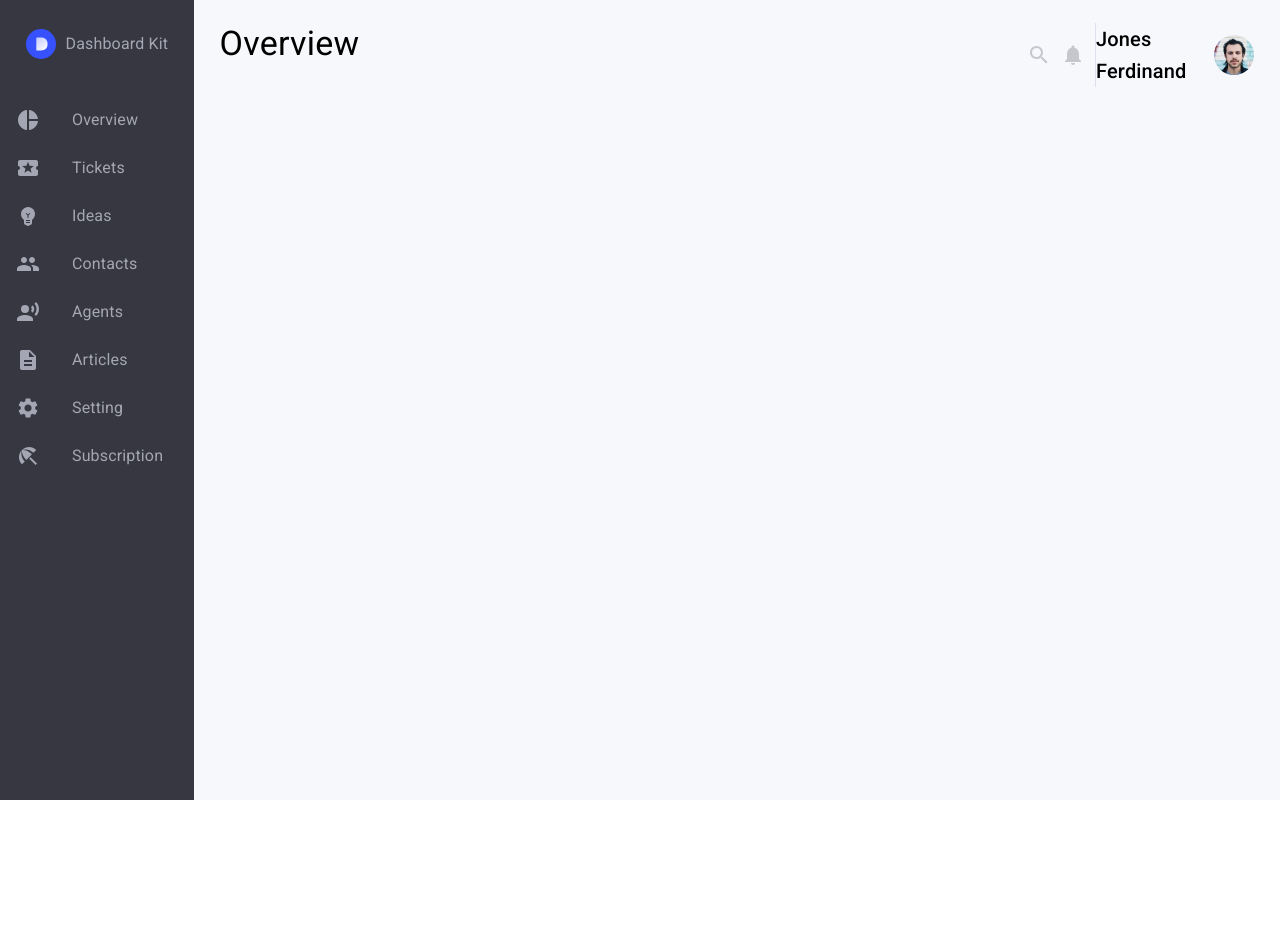
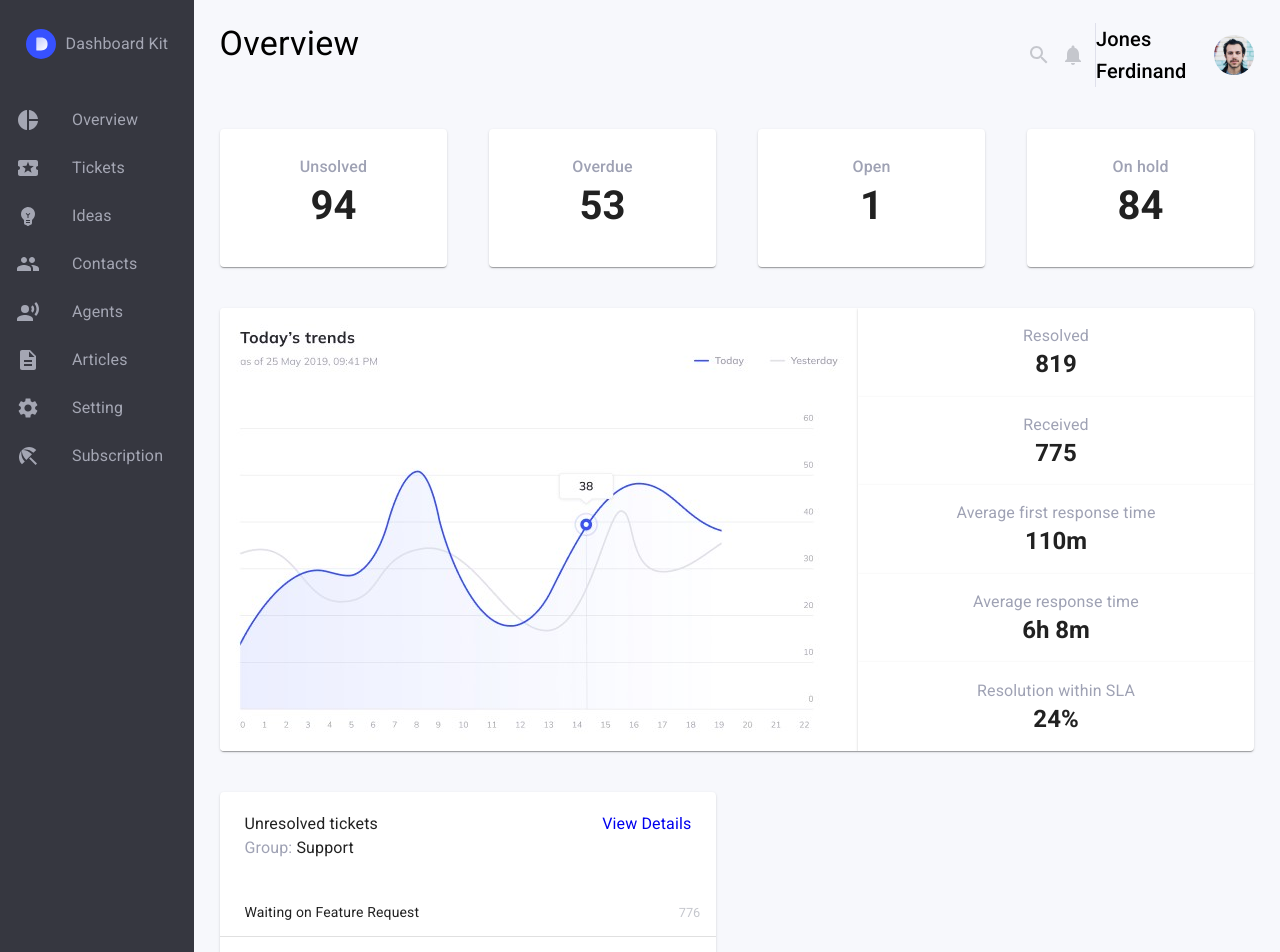
Before and after one commit to lets-code-vinay/cogncise-assignment, a React (Create React App) app: page / in a window 1280 px wide. Shown: the top 952 px of the page. Before the commit the page ends 800 px from the top, so only its background shows below. Built offline with nearby package versions, Linux system fonts and the light colour scheme.

Commit message:
working on dashboard

```diff
--- a/src/Components/Dashboard/index.jsx
+++ b/src/Components/Dashboard/index.jsx
@@ -1,14 +1,23 @@
 import React from "react";
-import { makeStyles, Box } from "@material-ui/core";
+import {
+  makeStyles,
+  Box,
+  Card,
+  CardContent,
+  Typography,
+  List,
+  ListItem,
+  ListItemText,
+  ListItemSecondaryAction,
+  Divider,
+} from "@material-ui/core";
 import Header from "../Header";
-
-const useStyle = makeStyles(() => ({
-  dashboard_container: {
-    background: "#F7F8FC",
-    width: "100%",
-    padding: "1% 2%",
-  },
-}));
+import {
+  analytics_status,
+  overviewStatus,
+  unsolved_ticket_status,
+} from "../../Configs/DashboardAnalytics/overviewStatus";
+import { Images } from "../../Configs/ImageContainer";
 
 export default function Dashboard() {
   const classes = useStyle();
@@ -17,8 +26,264 @@ export default function Dashboard() {
     <>
       <Box className={`${classes.dashboard_container} dashboard_container`}>
         <Header title={"Overview"} />
-        {/* Dashboard */}
+
+        <Box className={`${classes.ticket_status} ticket_status`}>
+          {Object.values(overviewStatus).map(
+            ({ counting = "", label = "" }, index) => {
+              return (
+                <Card
+                  className={`${classes.ticket_card} ticket_card`}
+                  key={`${label}-${index}`}
+                >
+                  <CardContent>
+                    <Typography
+                      className={`${classes.ticket_title} ticket_title`}
+                      color="textSecondary"
+                      gutterBottom
+                    >
+                      {label}
+                    </Typography>
+                    <Typography
+                      variant="h5"
+                      component="h2"
+                      className={`${classes.ticket_counting} ticket_counting`}
+                    >
+                      {counting}
+                    </Typography>
+                  </CardContent>
+                </Card>
+              );
+            }
+          )}
+        </Box>
+
+        <Box className={`${classes.analytics_1} analytics_1`}>
+          <Card className={`${classes.analytics_1_card} analytics_1_card`}>
+            <img
+              src={Images.Analytics1}
+              alt="analytics 1"
+              className={`${classes.analytics_1_image} analytics_1_image`}
+            />
+            <Box className={`${classes.analytics_1_cards} analytics_1_cards`}>
+              {Object.values(analytics_status).map(
+                ({ counting = "", label = "" }, index) => {
+                  return (
+                    <Card
+                      className={`${classes.analytics_card} analytics_card`}
+                      key={`${label}-${index}`}
+                    >
+                      <Box>
+                        <Typography
+                          className={`${classes.analytics_title} analytics_title`}
+                          color="textSecondary"
+                          gutterBottom
+                        >
+                          {label}
+                        </Typography>
+                        <Typography
+                          variant="h5"
+                          component="h2"
+                          className={`${classes.analytics_counting} analytics_counting`}
+                        >
+                          {counting}
+                        </Typography>
+                      </Box>
+                    </Card>
+                  );
+                }
+              )}
+            </Box>
+          </Card>
+        </Box>
+
+        <Box className={`${classes.analytics_2_card} analytics_2_card`}>
+          <Card className={`${classes.left_card} left_card`}>
+            <Box className={`${classes.left_card_header} left_card_header`}>
+              <Box
+                className={`${classes.left_card_title_box} left_card_title_box`}
+              >
+                <Typography>Unresolved tickets</Typography>
+                <Typography>
+                  <span className={`${classes.left_card_text} left_card_text`}>
+                    Group:
+                  </span>{" "}
+                  Support
+                </Typography>
+              </Box>
+              <a
+                href="/"
+                className={`${classes.left_card_link} left_card_link`}
+              >
+                <Typography>View Details</Typography>
+              </a>
+            </Box>
+
+            <List className={`${classes.left_list_group} left_list_group`}>
+              {Object.values(unsolved_ticket_status).map(
+                ({ label, status }, index) => {
+                  return (
+                    <>
+                      <ListItem
+                        key={label + index}
+                        role={undefined}
+                        dense
+                        button
+                        className={`${classes.left_list} left_list`}
+                      >
+                        <ListItemText
+                          primary={label}
+                          className={`${classes.list_primary} list_primary`}
+                        />
+                        <ListItemSecondaryAction
+                          className={`${classes.list_secondary} list_secondary`}
+                        >
+                          {status}
+                        </ListItemSecondaryAction>
+                      </ListItem>
+
+                      {Object.values(unsolved_ticket_status).length - 1 !==
+                        index && <Divider />}
+                    </>
+                  );
+                }
+              )}
+            </List>
+          </Card>
+
+          {/* <Card className={`${classes.right_card} right_card`}>
+            <Box className={`${classes.right_card_1} right_card_1`}>
+              <Box
+                className={`${classes.right_card_title_box} right_card_title_box`}
+              >
+                <Typography>Unresolved tickets</Typography>
+                <Typography>
+                  <span
+                    className={`${classes.right_card_group} right_card_group`}
+                  >
+                    Group:
+                  </span>{" "}
+                  Support
+                </Typography>
+              </Box>
+              <Typography>View Details</Typography>
+            </Box>
+          </Card> */}
+        </Box>
       </Box>
     </>
   );
 }
+
+const useStyle = makeStyles(() => ({
+  dashboard_container: {
+    background: "#F7F8FC",
+    width: "100%",
+    padding: "1% 2%",
+  },
+  ticket_status: {
+    display: "flex",
+    justifyContent: "space-between",
+    marginTop: "4%",
+  },
+
+  ticket_card: {
+    width: "22%",
+    padding: "1%",
+  },
+  ticket_title: {
+    width: "fit-content",
+    margin: "auto",
+    color: "#9FA2B4",
+    fontWeight: "500",
+    fontSize: "1rem",
+  },
+  ticket_counting: {
+    width: "fit-content",
+    margin: "auto",
+    fontWeight: "700",
+    fontSize: "2.5rem ",
+  },
+
+  analytics_1: {
+    marginTop: "4%",
+    display: "flex",
+    justifyContent: "space-evenly",
+    alignItems: "center",
+  },
+
+  analytics_1_card: {
+    display: "flex",
+    width: "100%",
+  },
+
+  analytics_1_image: {
+    width: "70%",
+  },
+
+  analytics_1_cards: {
+    width: "50%",
+    display: "flex",
+    flexDirection: "column",
+    justifyContent: "space-between",
+  },
+
+  analytics_card: {
+    borderRadius: "0px ",
+    height: "20%",
+    display: "flex",
+    flexDirection: "column",
+    justifyContent: "center",
+  },
+  analytics_title: {
+    width: "fit-content",
+    margin: "auto",
+    color: "#9FA2B4",
+    fontSize: "1rem",
+  },
+  analytics_counting: {
+    width: "fit-content",
+    margin: "auto",
+    fontWeight: "600",
+    fontSize: "1.5rem ",
+  },
+
+  analytics_2_card: {
+    display: "flex",
+    justifyContent: "space-between",
+    alignItems: "center",
+    marginTop: "4%",
+  },
+  left_card: {
+    width: "48%",
+  },
+
+  left_card_header: {
+    display: "flex",
+    justifyContent: "space-between",
+    alignItems: "start",
+    padding: "4% 5%",
+  },
+
+  left_list_group: {
+    // padding: "10% 0%",
+  },
+  left_list: {
+    padding: "2% 5%",
+  },
+
+  left_card_link: {
+    textDecoration: "none",
+  },
+
+  left_card_text: {
+    color: "#9FA2B4",
+  },
+
+  list_primary: {
+    fontWeight: "500",
+  },
+  list_secondary: {
+    color: "#C5C7CD",
+    fontSize: "0.8rem",
+  },
+}));
--- a/src/Components/Sidebar/index.jsx
+++ b/src/Components/Sidebar/index.jsx
@@ -16,7 +16,6 @@ const useStyle = makeStyles(() => ({
   sidebar_container: {
     backgroundColor: "#363740",
     width: "18%",
-    height: "100vh",
   },
 
   sidebar_title: {
@@ -31,12 +30,10 @@ const useStyle = makeStyles(() => ({
   },
 
   listText: {
-    // color: "#DDE2FF",
     color: "#A4A6B3",
   },
 
   listIcon: {
-    // color: "#DDE2FF",
     color: "#A4A6B3 !important",
   },
 }));
--- a/src/Components/Tickets/index.jsx
+++ b/src/Components/Tickets/index.jsx
@@ -257,6 +257,7 @@ const useStyle = makeStyles(() => ({
   ticket_container: {
     width: "100%",
     padding: "1% 2%",
+    height: "100vh",
   },
   table_container: {
     marginTop: "4%",
--- /dev/null
+++ b/src/Configs/DashboardAnalytics/overviewStatus.js
@@ -0,0 +1,60 @@
+export const overviewStatus = {
+  unsolved: {
+    label: "Unsolved",
+    counting: Math.round(Math.random() * 100),
+  },
+  overdue: {
+    label: "Overdue",
+    counting: Math.round(Math.random() * 100),
+  },
+  open: {
+    label: "Open",
+    counting: Math.round(Math.random() * 100),
+  },
+  on_hold: {
+    label: "On hold",
+    counting: Math.round(Math.random() * 100),
+  },
+};
+
+export const analytics_status = {
+  resolved: {
+    label: "Resolved",
+    counting: Math.round(Math.random() * 1000),
+  },
+  received: {
+    label: "Received",
+    counting: Math.round(Math.random() * 1000),
+  },
+  first_response: {
+    label: "Average first response time",
+    counting: `${Math.round(Math.random() * 1000)}m`,
+  },
+  response_time: {
+    label: "Average response time",
+    counting: `${Math.round(Math.random() * 10)}h 8m`,
+  },
+  resolution: {
+    label: "Resolution within SLA",
+    counting: `${Math.round(Math.random() * 100)}%`,
+  },
+};
+
+export const unsolved_ticket_status = {
+  waiting_feature: {
+    label: "Waiting on Feature Request",
+    status: Math.round(Math.random() * 1000),
+  },
+  customer_response: {
+    label: "Awaiting Customer Response",
+    status: Math.round(Math.random() * 1000),
+  },
+  developer_fix: {
+    label: "Awaiting Developer Fix",
+    status: `${Math.round(Math.random() * 1000)}`,
+  },
+  pending: {
+    label: "Pending",
+    status: `${Math.round(Math.random() * 100)}`,
+  },
+};
--- a/src/Configs/ImageContainer.js
+++ b/src/Configs/ImageContainer.js
@@ -1,5 +1,6 @@
 import Logo from "../Assets/Icons/logo.svg";
 import Avatar from "../Assets/Images/avatar.png";
+import Analytics1 from "../Assets/Images/analytics_1.jpg";
 
 export const Icons = {
   Logo,
@@ -7,4 +8,5 @@ export const Icons = {
 
 export const Images = {
   Avatar,
+  Analytics1,
 };
```
Also changed, not shown: src/Assets/Images/analytics_1.jpg (added), src/Assets/Images/sheetanalytics.svg (added).
